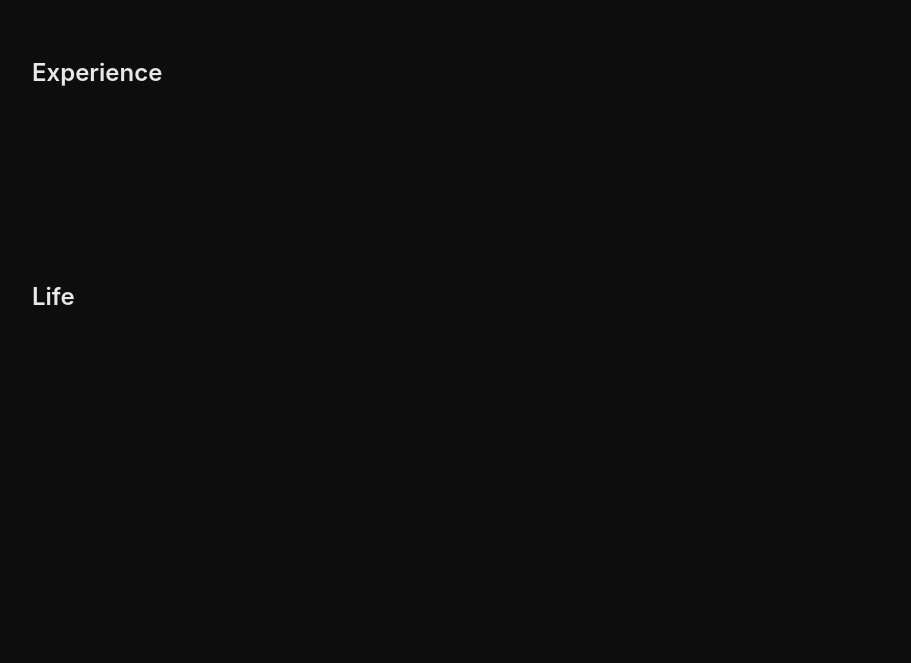
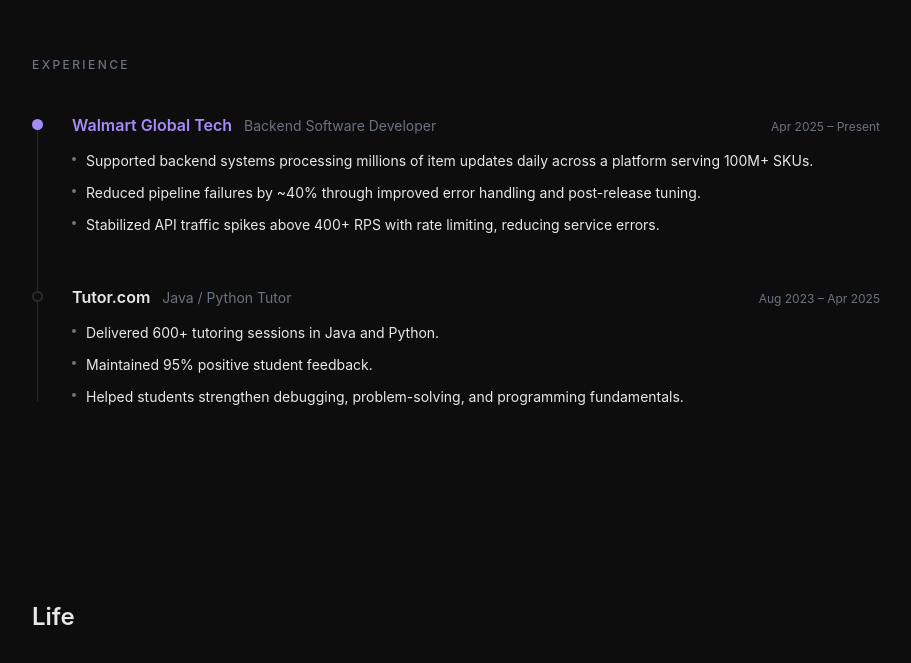
Before and after one commit to mikewm2001/portfolio, a React (Vite) app in the folder personal-landing-page/: page / in a window 1280 px wide. Shown: the part 1968-2631 px from the top of the page, without its empty margins (184-1095 px from the left). Before the commit the page ends 2377 px from the top, so only its background shows below. Built offline with nearby package versions, Linux system fonts and the light colour scheme.

Commit message:
feat: add experience section

```diff
--- a/personal-landing-page/src/App.tsx
+++ b/personal-landing-page/src/App.tsx
@@ -2,6 +2,7 @@
 import Hero from './components/Hero';
 import About from './components/About';
 import Skills from './components/Skills';
+import Experience from './components/Experience';
 import Section from './components/Section';
 
 export default function App() {
@@ -14,9 +15,7 @@
         <About />
         <Skills />
 
-        <Section id="experience">
-          <h2 className="text-2xl font-semibold text-[var(--color-text)]">Experience</h2>
-        </Section>
+        <Experience />
 
         <Section id="life">
           <h2 className="text-2xl font-semibold text-[var(--color-text)]">Life</h2>
--- /dev/null
+++ b/personal-landing-page/src/components/Experience.tsx
@@ -0,0 +1,88 @@
+interface ExperienceEntry {
+  company: string;
+  role: string;
+  dates: string;
+  bullets: string[];
+  primary?: boolean;
+}
+
+const entries: ExperienceEntry[] = [
+  {
+    company: 'Walmart Global Tech',
+    role: 'Backend Software Developer',
+    dates: 'Apr 2025 – Present',
+    primary: true,
+    bullets: [
+      'Supported backend systems processing millions of item updates daily across a platform serving 100M+ SKUs.',
+      'Reduced pipeline failures by ~40% through improved error handling and post-release tuning.',
+      'Stabilized API traffic spikes above 400+ RPS with rate limiting, reducing service errors.',
+    ],
+  },
+  {
+    company: 'Tutor.com',
+    role: 'Java / Python Tutor',
+    dates: 'Aug 2023 – Apr 2025',
+    bullets: [
+      'Delivered 600+ tutoring sessions in Java and Python.',
+      'Maintained 95% positive student feedback.',
+      'Helped students strengthen debugging, problem-solving, and programming fundamentals.',
+    ],
+  },
+];
+
+export default function Experience() {
+  return (
+    <section id="experience" className="mx-auto max-w-4xl px-6 py-24">
+      <h2 className="mb-10 text-xs font-medium tracking-[0.2em] uppercase text-[var(--color-muted)]">
+        Experience
+      </h2>
+
+      <div className="relative flex flex-col gap-0">
+        {/* vertical timeline rule */}
+        <div className="absolute left-[5px] top-2 bottom-2 w-px bg-[var(--color-border)]" />
+
+        {entries.map((entry) => (
+          <div key={entry.company} className="relative pl-10 pb-12 last:pb-0">
+            {/* dot */}
+            <div
+              className={`absolute left-0 top-[6px] h-[11px] w-[11px] rounded-full border-2 ${
+                entry.primary
+                  ? 'border-[var(--color-accent)] bg-[var(--color-accent)]'
+                  : 'border-[var(--color-border)] bg-[var(--color-bg)]'
+              }`}
+            />
+
+            <div className="flex flex-col gap-3">
+              {/* header */}
+              <div className="flex flex-col gap-0.5 sm:flex-row sm:items-baseline sm:justify-between">
+                <div>
+                  <span
+                    className={`text-base font-semibold ${
+                      entry.primary
+                        ? 'text-[var(--color-accent)]'
+                        : 'text-[var(--color-text)]'
+                    }`}
+                  >
+                    {entry.company}
+                  </span>
+                  <span className="ml-3 text-sm text-[var(--color-muted)]">{entry.role}</span>
+                </div>
+                <span className="text-xs text-[var(--color-muted)]">{entry.dates}</span>
+              </div>
+
+              {/* bullets */}
+              <ul className="flex flex-col gap-2">
+                {entry.bullets.map((bullet) => (
+                  <li key={bullet} className="flex gap-2.5 text-sm leading-6 text-[var(--color-text)]">
+                    <span className="mt-2 h-1 w-1 shrink-0 rounded-full bg-[var(--color-muted)]" />
+                    {bullet}
+                  </li>
+                ))}
+              </ul>
+            </div>
+          </div>
+        ))}
+      </div>
+    </section>
+  );
+}
```
